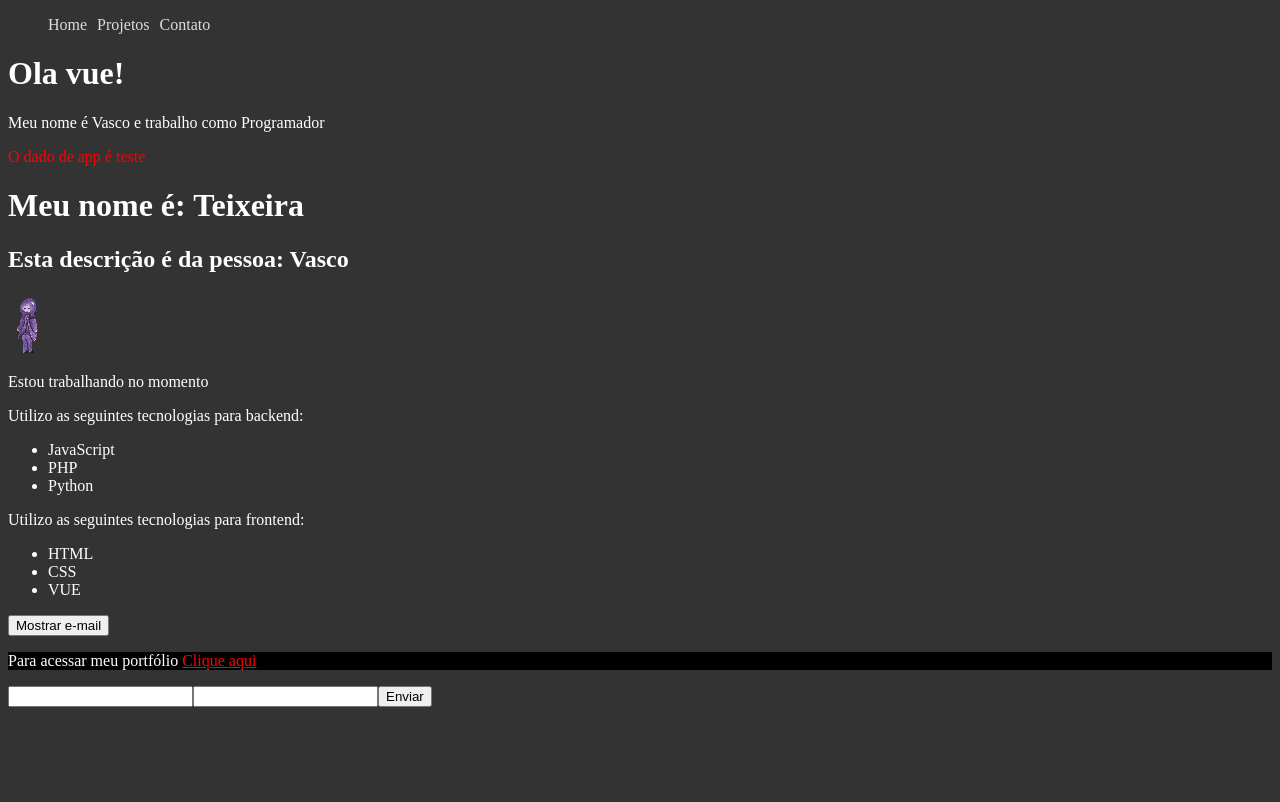
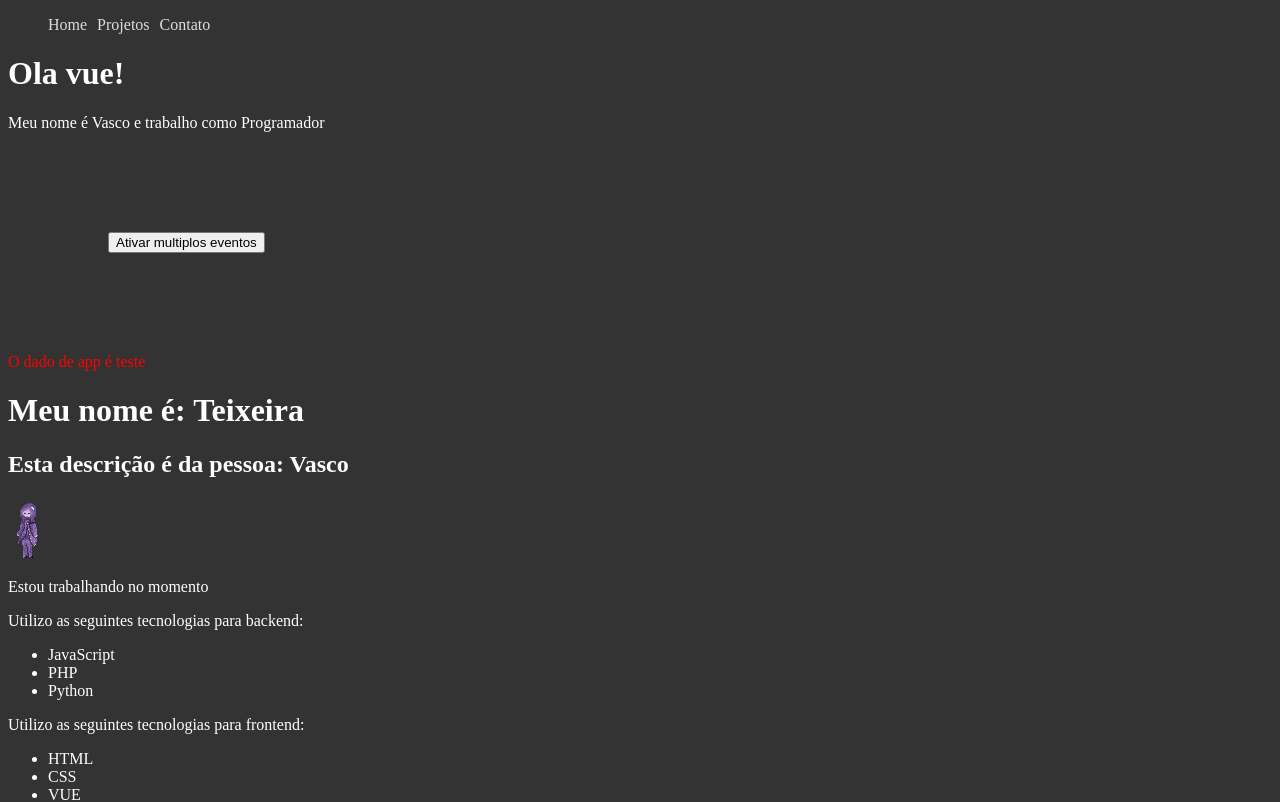
Before and after one commit to padky21/vim_tutorial, a Vue app: page / in a window 1280 px wide. Shown: the top 802 px of the page. Built offline with nearby package versions, Linux system fonts and the light colour scheme.

Commit message:
Aula #15 Multiplos eventos
Edited:
PrimeiroComponente.vue

Added:
MultiplosEventos.vue

```diff
--- /dev/null
+++ b/src/components/MultiplosEventos.vue
@@ -0,0 +1,35 @@
+<template>
+<div>
+<button @click="primeiro(txt1,$event), segundo(txt2,$event), terceiro()">Ativar multiplos eventos</button>
+  <p>{{multiplos_eventos}}</p>
+</div>
+</template>
+<script>
+export default {
+  name: 'MultiplosEventos',
+  data(){
+    return{
+      multiplos_eventos: "",
+      txt1: "Primeiro evento",
+      txt2: "Segundo evento"
+    }
+  },
+  methods:{
+    primeiro(txt){
+      this.multiplos_eventos = txt
+    },
+    segundo(txt){
+      setTimeout(() => this.multiplos_eventos = txt,500)
+    },
+    terceiro(){
+      setTimeout(() => this.multiplos_eventos = "",1500)
+    }
+  }
+
+}
+</script>
+<style scoped>
+  div{
+    margin: 100px;
+  }
+</style>
--- a/src/components/PrimeiroComponente.vue
+++ b/src/components/PrimeiroComponente.vue
@@ -2,12 +2,18 @@
   <div>
     <h1>Ola vue!</h1>
     <p>Meu nome é {{nome}} e trabalho como {{profissao}}</p>
+    <MultiplosEventos/>
   </div>
 </template>
 
 <script>
+  import MultiplosEventos from './MultiplosEventos.vue'
   export default {
     name: 'PrimeiroComponente',
+    components: {
+      // eslint-disable-next-line vue/no-unused-components
+      MultiplosEventos
+    },
     data(){
       return{
         nome: "Vasco",
```
